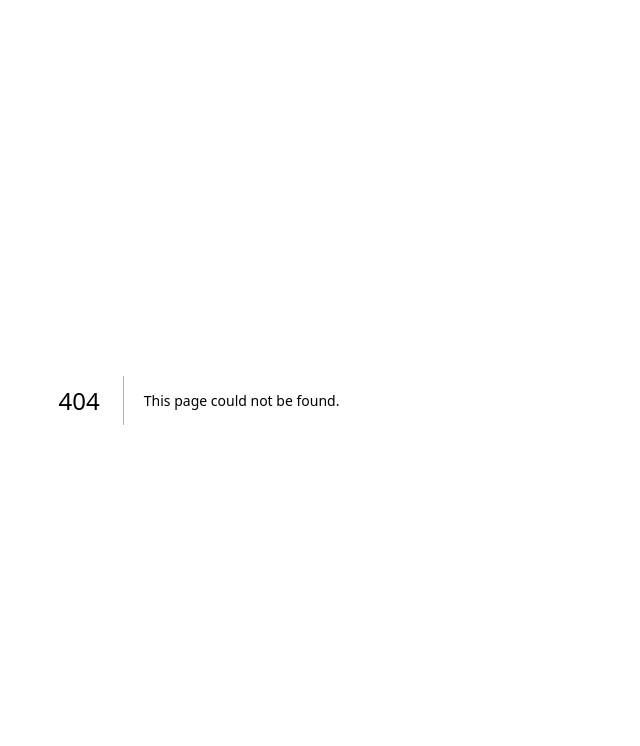
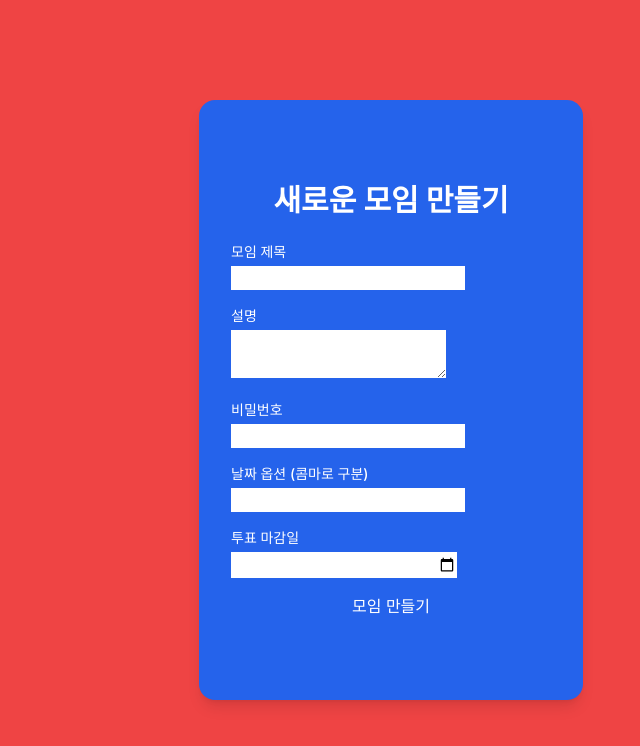
Before and after one commit to Project-BoardTime/BoardTime-FE, a Next.js app: page /create in a window 1280 px wide. Before the commit this address had no page. Shown: the top 746 px of the page, without its empty margins (441-1081 px from the left). Built offline with nearby package versions, Linux system fonts and the light colour scheme.

Commit message:
Feat: 모임 생성 페이지 UI 및 폼 기능 구현 #3

```diff
--- /dev/null
+++ b/src/app/create/page.tsx
@@ -0,0 +1,144 @@
+"use client";
+
+import { useState } from "react";
+import { useRouter } from "next/navigation";
+
+export default function CreateMeetingPage() {
+  const router = useRouter();
+  const [formData, setFormData] = useState({
+    title: "",
+    description: "",
+    password: "",
+    deadline: "",
+    dateOptionsText: "", // 날짜 입력을 위한 임시 텍스트 상태
+  });
+
+  // 폼 입력값이 변경될 때마다 상태를 업데이트하는 함수
+  const handleChange = (
+    e: React.ChangeEvent<HTMLInputElement | HTMLTextAreaElement>
+  ) => {
+    const { name, value } = e.target;
+    setFormData((prevState) => ({
+      ...prevState,
+      [name]: value,
+    }));
+  };
+
+  // 폼 제출 시 API 호출을 처리하는 함수
+  const handleSubmit = async (e: React.FormEvent<HTMLFormElement>) => {
+    e.preventDefault();
+
+    // 콤마로 구분된 날짜 텍스트를 배열로 변환
+    const dateOptions = formData.dateOptionsText
+      .split(",")
+      .map((date) => date.trim())
+      .filter((date) => date);
+
+    if (dateOptions.length === 0) {
+      alert("날짜 옵션을 하나 이상 입력해주세요.");
+      return;
+    }
+
+    try {
+      const response = await fetch(
+        `${process.env.NEXT_PUBLIC_API_URL}/api/meetings`,
+        {
+          method: "POST",
+          headers: {
+            "Content-Type": "application/json",
+          },
+          body: JSON.stringify({
+            title: formData.title,
+            description: formData.description,
+            password: formData.password,
+            deadline: formData.deadline,
+            dateOptions: dateOptions,
+          }),
+        }
+      );
+
+      if (!response.ok) {
+        throw new Error("모임 생성에 실패했습니다.");
+      }
+
+      const result = await response.json();
+      alert("모임이 성공적으로 생성되었습니다!");
+
+      // 생성된 모임 상세 페이지로 이동
+      router.push(`/meetings/${result.meetingId}`);
+    } catch (error) {
+      console.error(error);
+      alert("오류가 발생했습니다. 다시 시도해주세요.");
+    }
+  };
+
+  return (
+    <>
+      <h2 className="text-3xl font-bold mb-6 text-center">
+        새로운 모임 만들기
+      </h2>
+
+      <form onSubmit={handleSubmit} className="flex flex-col space-y-4">
+        {/* 제목 입력 필드 */}
+        <div>
+          <label htmlFor="title" className="block text-sm font-medium mb-1">
+            모임 제목
+          </label>
+          <input id="title" name="title" /* ... props ... */ />
+        </div>
+
+        {/* 설명 입력 필드 */}
+        <div>
+          <label
+            htmlFor="description"
+            className="block text-sm font-medium mb-1"
+          >
+            설명
+          </label>
+          <textarea id="description" name="description" /* ... props ... */ />
+        </div>
+
+        {/* 비밀번호 입력 필드 */}
+        <div>
+          <label htmlFor="password" className="block text-sm font-medium mb-1">
+            비밀번호
+          </label>
+          <input
+            id="password"
+            name="password"
+            type="password" /* ... props ... */
+          />
+        </div>
+
+        {/* 날짜 옵션 입력 필드 */}
+        <div>
+          <label
+            htmlFor="dateOptionsText"
+            className="block text-sm font-medium mb-1"
+          >
+            날짜 옵션 (콤마로 구분)
+          </label>
+          <input
+            id="dateOptionsText"
+            name="dateOptionsText" /* ... props ... */
+          />
+        </div>
+
+        {/* 마감일 입력 필드 */}
+        <div>
+          <label htmlFor="deadline" className="block text-sm font-medium mb-1">
+            투표 마감일
+          </label>
+          <input
+            id="deadline"
+            name="deadline"
+            type="datetime-local" /* ... props ... */
+          />
+        </div>
+
+        {/* 제출 버튼 */}
+        <button type="submit" /* ... className ... */>모임 만들기</button>
+      </form>
+    </>
+  );
+}
--- a/src/app/layout.tsx
+++ b/src/app/layout.tsx
@@ -15,8 +15,25 @@ export default function RootLayout({
   children: React.ReactNode;
 }>) {
   return (
-    <html lang="en">
-      <body className={inter.className}>{children}</body>
+    <html lang="ko">
+      <body className={inter.className}>
+        {/* 전체 배경 (빨간색) */}
+        <main className="flex min-h-screen w-full items-center justify-center bg-red-500 p-4">
+          {/* 데스크톱용 레이아웃 컨테이너 */}
+          <div className="flex w-full max-w-5xl">
+            {/* 왼쪽 빈 공간 (데스크톱에서만 보임) */}
+            <div className="hidden md:block md:w-1/2"></div>
+
+            {/* 오른쪽 상호작용 영역 (파란색 카드) */}
+            <div className="w-full md:w-1/2">
+              <div className="w-full max-w-sm bg-blue-600 text-white rounded-2xl shadow-lg p-8 flex flex-col justify-center min-h-[600px]">
+                {/* ⭐️ 실제 페이지 내용이 여기에 렌더링됩니다 ⭐️ */}
+                {children}
+              </div>
+            </div>
+          </div>
+        </main>
+      </body>
     </html>
   );
 }
--- a/src/app/page.tsx
+++ b/src/app/page.tsx
@@ -4,21 +4,9 @@ import Link from "next/link";
 
 export default function HomePage() {
   return (
-    // 1. 전체 배경 (빨간색)
-    <main className="flex min-h-screen w-full items-center justify-center bg-red-500 p-4">
-      {/* 2. 데스크톱용 레이아웃 컨테이너 */}
-      {/* - 모바일에서는 일반 컨테이너 역할
-        - 데스크톱(md 이상)에서는 flex 컨테이너로 작동하여 두 영역을 나란히 배치 */}
-      <div className="flex w-full max-w-5xl">
-        {/* 2-1. 왼쪽 빈 공간 (데스크톱에서만 보임) */}
-        {/* - 데스크톱에서 너비의 1/2을 차지하여 오른쪽 영역을 밀어내는 역할 */}
-        <div className="hidden md:block md:w-1/2"></div>
-
-        {/* 2-2. 오른쪽 상호작용 영역 */}
-        {/* - 모바일에서는 전체 너비를, 데스크톱에서는 너비의 1/2을 차지 */}
-        <div className="w-full md:w-1/2">
-          {/* 파란색 카드 (내용은 이전과 동일) */}
-          <div className="w-full max-w-sm bg-blue-600 text-white rounded-2xl shadow-lg p-8 flex flex-col justify-center min-h-[600px]">
+    // <main> 태그 등 레이아웃 구조는 모두 제거합니다.
+    <>
+      {/* 모임 생성자용 UI */}
       <div className="mb-12">
         <h2 className="text-4xl font-bold mb-8 text-center">BoardTime</h2>
         <Link href="/create" className="w-full">
@@ -27,6 +15,8 @@ export default function HomePage() {
           </button>
         </Link>
       </div>
+
+      {/* 내 모임 찾기 폼 */}
       <div className="w-full">
         <label
           htmlFor="meeting-search"
@@ -49,9 +39,6 @@ export default function HomePage() {
           </button>
         </form>
       </div>
-          </div>
-        </div>
-      </div>
-    </main>
+    </>
   );
 }
```
Lines whose indentation alone changed are shown as unchanged.
